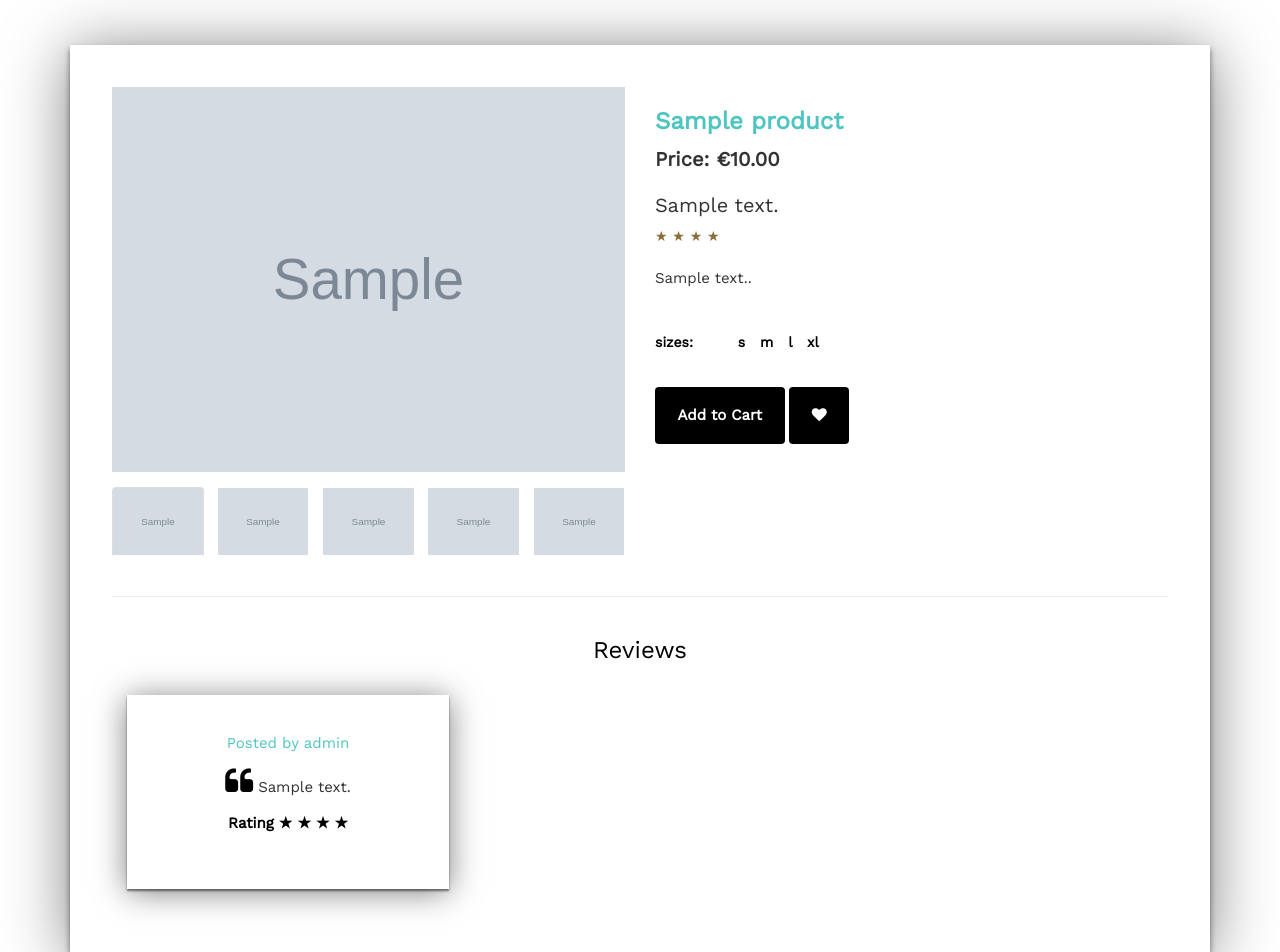
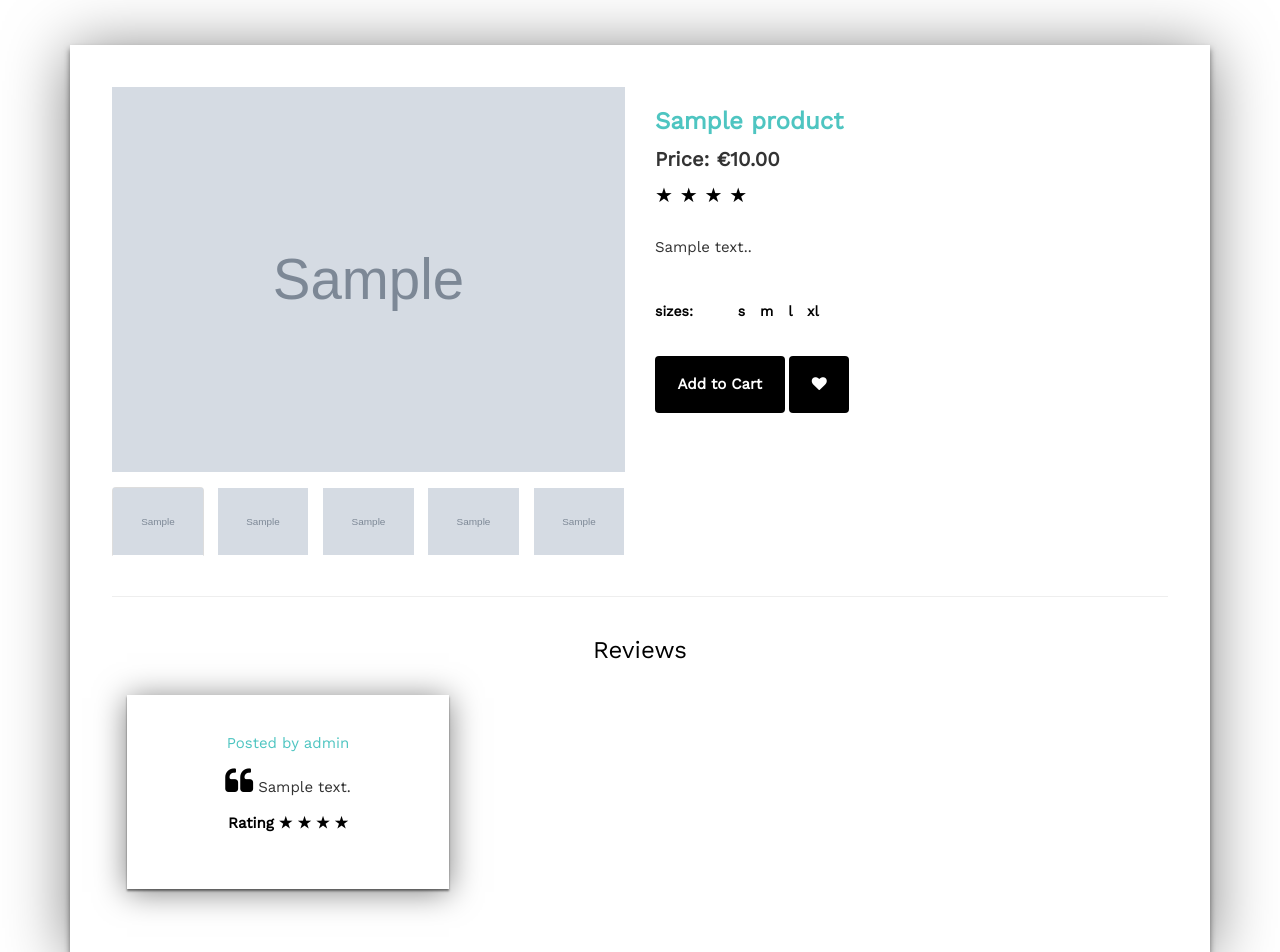
Before and after one commit to wolfenchic/ecommerce_prj, a Django app: page /products/1 in a window 1280 px wide. Shown: the part 55-1007 px from the top of the page. Run offline with Django 3.2, Linux system fonts and the light colour scheme; data comes from the database, SQL or seed files in the repository; tables that the repository leaves empty hold one stand-in row (values such as "Sample post"); grey boxes marked "Sample" are stand-in pictures; some libraries are stand-ins or nearby versions.

Commit message:
Amended product description

```diff
--- a/home/static/home/style.css
+++ b/home/static/home/style.css
@@ -259,3 +259,7 @@ p {
   padding-bottom: 100px;
 
 }
+
+.text-warning{
+  color: black;
+}
--- a/products/templates/product_detail.html
+++ b/products/templates/product_detail.html
@@ -29,20 +29,12 @@
 					   <br>
 						<h3 class="product-title">{{ product.name }}</h3>
 						<p class="price">Price: €{{ product.price }}<p>
-						<p class="card-text">{{product.description}}</p>
               			<span class="text-warning">
               				{% for star in product.stars %}
                				&#9733;
                				{% endfor %}
               			</span>
-						<!--<div class="rating">-->
-						<!--	<div class="stars">-->
-						<!--		<span class="fa fa-star checked"></span>-->
-						<!--		<span class="fa fa-star checked"></span>-->
-						<!--		<span class="fa fa-star checked"></span>-->
-						<!--		<span class="fa fa-star"></span>-->
-						<!--		<span class="fa fa-star"></span>-->
-						<!--	</div>-->
+						<br>
 						<br>
 						<p class="product-description">{{ product.description }}.</p>
 						<br>
```
